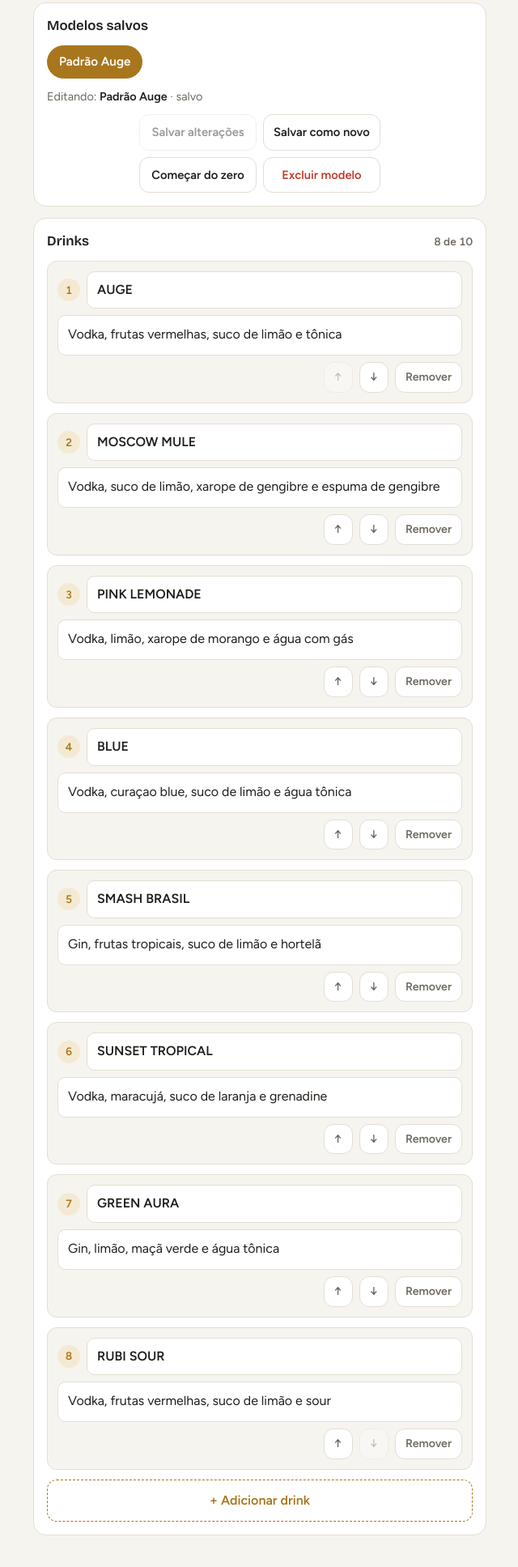
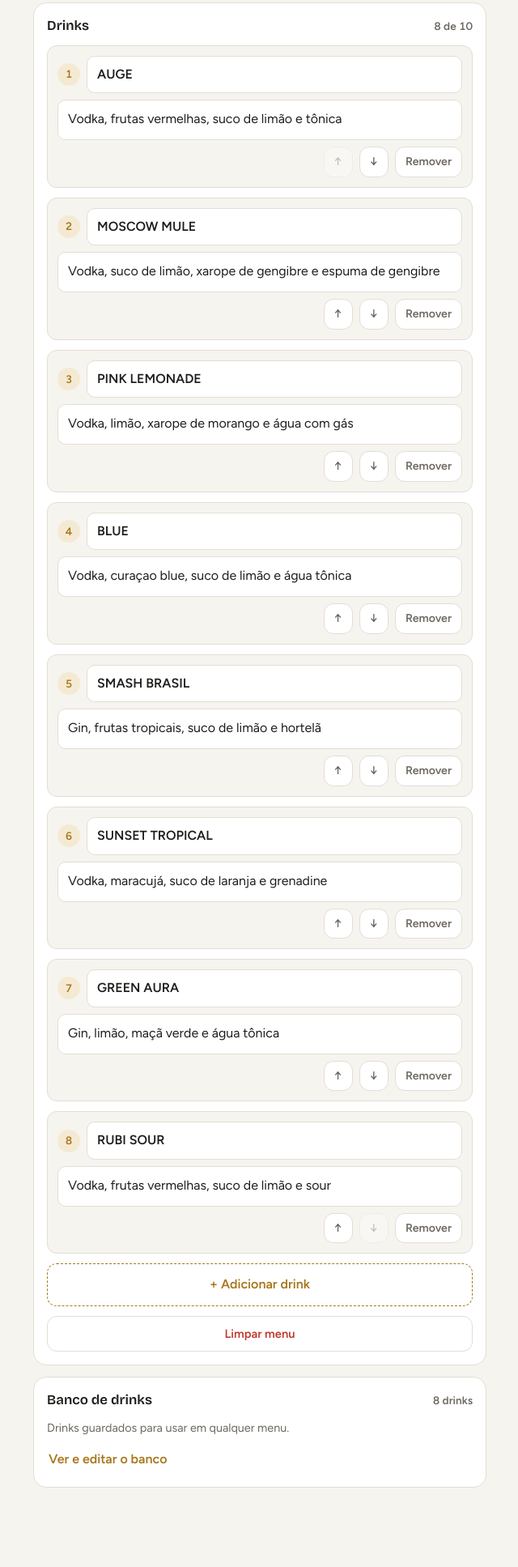
Before and after one commit to IgorAcender/ordem-evento, a plain HTML site: page menu/index.html in a window 1280 px wide. Shown: the part 951-2886 px from the top of the page at 81% size, without its empty margins (319-959 px from the left). Drawn offline with nearby package versions, Linux system fonts and the light colour scheme.

Commit message:
Menu: banco de drinks (escolher ao adicionar, salvar/editar/excluir) no lugar dos modelos de menu
Co-Authored-By: Claude Opus 5.5 <noreply@anthropic.com>
Claude-Session: https://claude.ai/code/session_015pvAeFFPKhjDkzGo9hu4gL

```diff
--- a/menu/index.html
+++ b/menu/index.html
@@ -84,6 +84,24 @@ button.primary{flex:1;background:var(--accent);border-color:var(--accent);color:
 .mconfirm,.mnew{display:grid;gap:10px;padding:12px;border-radius:12px;background:var(--accent-soft)}
 .mconfirm[hidden],.mnew[hidden]{display:none}
 .mconfirm span{font-size:.95rem;font-weight:500}
+.picker{display:grid;gap:10px;padding:12px;border-radius:12px;background:var(--accent-soft)}
+.picker[hidden],.blist[hidden],#bNovo[hidden]{display:none}
+.phead{display:flex;justify-content:space-between;align-items:center}
+.lnk{border:0;background:none;padding:6px 2px;color:var(--accent);font-weight:600}
+.lnk.left{justify-self:start}
+.plist{display:grid;gap:8px;max-height:52vh;overflow:auto}
+.pi{display:grid;gap:2px;text-align:left;padding:10px 12px;background:var(--surface)}
+.pi b{text-transform:uppercase;font-size:.95rem}
+.pi span{color:var(--muted);font-weight:400;font-size:.88rem}
+.pi:disabled{opacity:.5;cursor:default}
+.pi em{font-style:normal;color:var(--accent);font-size:.78rem;font-weight:600}
+.vazio{margin:0;color:var(--muted);font-size:.9rem}
+.blist{display:grid;gap:8px}
+.bi{display:grid;gap:8px;padding:10px 12px;border:1px solid var(--line);border-radius:12px}
+.bi .txt b{display:block;text-transform:uppercase;font-size:.95rem}
+.bi .txt span{color:var(--muted);font-size:.88rem}
+.bi .row button{padding:8px 10px;font-size:.88rem}
+.acts .sb{color:var(--accent);margin-right:auto}
 .pdfLink{display:block;text-align:center;padding:14px;border:2px dashed var(--accent);border-radius:12px;color:var(--accent);font-weight:600;text-decoration:none}
 @media (prefers-reduced-motion:reduce){*{transition:none!important}}
 </style>
@@ -111,26 +129,25 @@ button.primary{flex:1;background:var(--accent);border-color:var(--accent);color:
   </section>
 
   <section class="card">
-    <h2>Modelos salvos</h2>
-    <div id="modelos" class="chips" role="group" aria-label="Modelos salvos"></div>
-    <p class="mstatus" id="mStatus"></p>
-    <div id="mConfirm" class="mconfirm" hidden><span id="mConfTxt"></span><div class="row"><button type="button" id="mNo">Cancelar</button><button type="button" id="mYes" class="yes">Sim</button></div></div>
-    <div id="mNewBox" class="mnew" hidden>
-      <label>Nome do novo modelo<input id="mName" placeholder="Ex.: Casamento, 15 anos, Corporativo"></label>
-      <div class="row"><button type="button" id="mNewCancel">Cancelar</button><button type="button" id="mNewOk" class="yes">Salvar modelo</button></div>
+    <h2>Drinks <small id="count"></small></h2>
+    <div id="items" class="items"></div>
+    <button type="button" id="add" class="add">+ Adicionar drink</button>
+    <div id="picker" class="picker" hidden>
+      <div class="phead"><b>Escolha do banco</b><button type="button" id="pFechar" class="lnk">Fechar</button></div>
+      <input id="busca" type="search" placeholder="Buscar drink" aria-label="Buscar drink no banco" autocomplete="off">
+      <div id="plist" class="plist"></div>
+      <button type="button" id="pNovo" class="add">+ Criar drink novo</button>
     </div>
-    <div class="row wrap">
-      <button type="button" id="mSave">Salvar alterações</button>
-      <button type="button" id="mSaveNew">Salvar como novo</button>
-      <button type="button" id="mZero">Começar do zero</button>
-      <button type="button" id="mDel" class="del">Excluir modelo</button>
-    </div>
+    <div class="row"><button type="button" id="limpar" class="del">Limpar menu</button></div>
+    <div id="lConfirm" class="mconfirm" hidden><span>Tirar todos os drinks do menu? O banco de drinks continua salvo.</span><div class="row"><button type="button" id="lNo">Cancelar</button><button type="button" id="lYes" class="yes">Sim, limpar</button></div></div>
   </section>
 
   <section class="card">
-    <h2>Drinks <small id="count"></small></h2>
-    <div id="items" class="items"></div>
-    <button type="button" id="add" class="add">+ Adicionar drink</button>
+    <h2>Banco de drinks <small id="bCount"></small></h2>
+    <p class="mstatus">Drinks guardados para usar em qualquer menu.</p>
+    <button type="button" id="bToggle" class="lnk left" aria-expanded="false">Ver e editar o banco</button>
+    <div id="banco" class="blist" hidden></div>
+    <button type="button" id="bNovo" class="add" hidden>+ Novo drink no banco</button>
   </section>
 </div>
 
@@ -555,7 +572,7 @@ const PADRAO=[
 let items;
 try{items=JSON.parse(localStorage.getItem(KEY))}catch(e){}
 if(!Array.isArray(items))items=PADRAO.map(x=>({...x}));
-const save=()=>{try{localStorage.setItem(KEY,JSON.stringify(items))}catch(e){}if(typeof renderMods==="function")renderMods()};
+const save=()=>{try{localStorage.setItem(KEY,JSON.stringify(items))}catch(e){}};
 const toast=m=>{const t=$("toast");t.textContent=m;t.classList.add("on");setTimeout(()=>t.classList.remove("on"),2200)};
 const grow=t=>{t.style.height="auto";t.style.height=t.scrollHeight+2+"px"};
 
@@ -566,11 +583,14 @@ function renderItems(focusIdx){
     const d=document.createElement("div");d.className="item";
     d.innerHTML=`<div class="top"><span class="num">${i+1}</span><input class="tit" id="t_${i}" placeholder="Nome do drink" aria-label="Nome do drink ${i+1}"></div>
       <textarea id="d_${i}" placeholder="Ingredientes" aria-label="Descrição do drink ${i+1}"></textarea>
-      <div class="acts"><button type="button" class="up" aria-label="Subir">↑</button><button type="button" class="down" aria-label="Descer">↓</button><button type="button" class="rm">Remover</button></div>`;
+      <div class="acts"><button type="button" class="sb" hidden>Salvar no banco</button><button type="button" class="up" aria-label="Subir">↑</button><button type="button" class="down" aria-label="Descer">↓</button><button type="button" class="rm">Remover</button></div>`;
     const t=d.querySelector("input"),ta=d.querySelector("textarea");
     t.value=x.t||"";ta.value=x.d||"";
-    t.oninput=()=>{x.t=t.value;save();schedule()};
-    ta.oninput=()=>{x.d=ta.value;save();grow(ta);schedule()};
+    const sb=d.querySelector(".sb");
+    t.oninput=()=>{x.t=t.value;save();schedule();bancoBtn(sb,x)};
+    ta.oninput=()=>{x.d=ta.value;save();grow(ta);schedule();bancoBtn(sb,x)};
+    sb.onclick=()=>{guardar(x);bancoBtn(sb,x)};
+    if(typeof bancoBtn==="function"&&typeof banco!=="undefined")bancoBtn(sb,x);
     const up=d.querySelector(".up"),dn=d.querySelector(".down"),rm=d.querySelector(".rm");
     up.disabled=i===0;dn.disabled=i===items.length-1;
     up.onclick=()=>{[items[i-1],items[i]]=[items[i],items[i-1]];save();renderItems();schedule()};
@@ -588,49 +608,80 @@ function renderItems(focusIdx){
 }
 $("add").onclick=()=>{if(items.length>=MAX)return;items.push({t:"",d:""});save();renderItems(items.length-1);schedule()};
 
-/* ---------- modelos salvos ---------- */
-const MOD_KEY=KEY+"-modelos", CUR_KEY=KEY+"-atual";
-let modelos,cur=null;
-try{modelos=JSON.parse(localStorage.getItem(MOD_KEY))}catch(e){}
-if(!Array.isArray(modelos))modelos=[{n:"Padrão Auge",i:PADRAO.map(x=>({...x}))}];
-try{cur=localStorage.getItem(CUR_KEY)}catch(e){}
-if(cur&&!modelos.some(m=>m.n===cur))cur=null;
-if(cur===null&&!localStorage.getItem(KEY)&&modelos[0])cur=modelos[0].n;
-const saveMods=()=>{try{localStorage.setItem(MOD_KEY,JSON.stringify(modelos));if(cur)localStorage.setItem(CUR_KEY,cur);else localStorage.removeItem(CUR_KEY)}catch(e){}};
-const clean=l=>l.map(x=>({t:(x.t||"").trim(),d:(x.d||"").trim()})).filter(x=>x.t||x.d);
-const modAtual=()=>modelos.find(m=>m.n===cur);
-const dirty=()=>{const m=modAtual();return m?JSON.stringify(clean(items))!==JSON.stringify(clean(m.i)):clean(items).length>0};
-let pend=null;
-function ask(txt,fn){pend=fn;$("mConfTxt").textContent=txt;$("mConfirm").hidden=false;$("mNewBox").hidden=true}
-$("mYes").onclick=()=>{const f=pend;pend=null;$("mConfirm").hidden=true;f&&f()};
-$("mNo").onclick=()=>{pend=null;$("mConfirm").hidden=true};
-function carregar(m){items=m.i.map(x=>({...x}));cur=m.n;save();saveMods();renderItems();renderMods();schedule();toast("Modelo "+m.n+" carregado")}
-function renderMods(){
-  const box=$("modelos");box.innerHTML="";
-  modelos.forEach(m=>{const b=document.createElement("button");b.type="button";b.className="chip";b.textContent=m.n;
-    b.setAttribute("aria-pressed",m.n===cur?"true":"false");
-    b.onclick=()=>{if(m.n===cur&&!dirty())return;
-      if(dirty())ask(`Trocar para "${m.n}"? O que não foi salvo será perdido.`,()=>carregar(m));else carregar(m)};
-    box.appendChild(b)});
-  const d=dirty();
-  $("mStatus").innerHTML=cur?`Editando: <b></b>${d?' · <span class="warn">alterações não salvas</span>':' · salvo'}`:`Menu novo${d?' · <span class="warn">não salvo</span>':''}`;
-  if(cur)$("mStatus").querySelector("b").textContent=cur;
-  $("mSave").hidden=!cur;$("mSave").disabled=!d;
-  $("mDel").hidden=!cur;
+/* ---------- banco de drinks ---------- */
+const BANCO_KEY=KEY+"-banco";
+let banco;
+try{banco=JSON.parse(localStorage.getItem(BANCO_KEY))}catch(e){}
+if(!Array.isArray(banco))banco=PADRAO.map(x=>({...x}));
+const saveBanco=()=>{try{localStorage.setItem(BANCO_KEY,JSON.stringify(banco))}catch(e){}};
+const norm=t=>(t||"").trim().toLowerCase();
+const noBanco=t=>banco.find(b=>norm(b.t)===norm(t));
+const noMenu=t=>items.some(x=>norm(x.t)===norm(t));
+banco.sort((a,b)=>a.t.localeCompare(b.t,"pt-BR"));
+
+// botão "Salvar no banco" em cada quadradinho do menu
+function bancoBtn(btn,x){
+  const t=(x.t||"").trim(),b=t&&noBanco(t);
+  if(!t){btn.hidden=true;return}
+  if(!b){btn.hidden=false;btn.textContent="Salvar no banco";return}
+  if((b.d||"").trim()!==(x.d||"").trim()){btn.hidden=false;btn.textContent="Atualizar no banco";return}
+  btn.hidden=true;
 }
-$("mSave").onclick=()=>{const m=modAtual();if(!m)return;m.i=clean(items);saveMods();renderMods();toast("Modelo "+m.n+" salvo")};
-$("mSaveNew").onclick=()=>{$("mNewBox").hidden=false;$("mConfirm").hidden=true;$("mName").value="";$("mName").focus()};
-$("mNewCancel").onclick=()=>{$("mNewBox").hidden=true};
-$("mNewOk").onclick=()=>{
-  const n=$("mName").value.trim();if(!n){toast("Dê um nome ao modelo");$("mName").focus();return}
-  const fazer=()=>{const ex=modelos.find(m=>m.n===n);if(ex)ex.i=clean(items);else modelos.push({n,i:clean(items)});
-    cur=n;saveMods();$("mNewBox").hidden=true;renderMods();toast("Modelo "+n+" salvo")};
-  if(modelos.some(m=>m.n===n))ask(`Já existe "${n}". Substituir?`,fazer);else fazer();
-};
-$("mName").addEventListener("keydown",e=>{if(e.key==="Enter"){e.preventDefault();$("mNewOk").click()}});
-$("mZero").onclick=()=>{const go=()=>{items=[];cur=null;save();saveMods();renderItems();renderMods();schedule();toast("Menu em branco")};
-  if(clean(items).length)ask("Começar um menu do zero? Os drinks da tela serão apagados (os modelos salvos continuam).",go);else go()};
-$("mDel").onclick=()=>{const n=cur;ask(`Excluir o modelo "${n}"? Os drinks continuam na tela.`,()=>{modelos=modelos.filter(m=>m.n!==n);cur=null;saveMods();renderMods();toast("Modelo excluído")})};
+function guardar(x){const t=(x.t||"").trim();if(!t)return;const b=noBanco(t);
+  if(b){b.t=t;b.d=(x.d||"").trim();toast(t+" atualizado no banco")}else{banco.push({t,d:(x.d||"").trim()});toast(t+" salvo no banco")}
+  banco.sort((a,b)=>a.t.localeCompare(b.t,"pt-BR"));saveBanco();renderBanco()}
+
+// escolher do banco ao adicionar
+function renderPicker(){
+  const q=norm($("busca").value),box=$("plist");box.innerHTML="";
+  const lista=banco.filter(b=>!q||norm(b.t).includes(q)||norm(b.d).includes(q));
+  if(!lista.length){const p=document.createElement("p");p.className="vazio";p.textContent=banco.length?"Nenhum drink encontrado.":"O banco está vazio. Crie um drink novo.";box.appendChild(p)}
+  lista.forEach(b=>{const el=document.createElement("button");el.type="button";el.className="pi";
+    const ja=noMenu(b.t);el.disabled=ja;
+    el.innerHTML="<b></b><span></span>"+(ja?"<em>Já está no menu</em>":"");
+    el.querySelector("b").textContent=b.t;el.querySelector("span").textContent=b.d;
+    el.onclick=()=>{if(items.length>=MAX)return;items.push({t:b.t,d:b.d});save();renderItems();schedule();toast(b.t+" adicionado");
+      if(items.length>=MAX)fecharPicker();else renderPicker()};
+    box.appendChild(el)});
+}
+function abrirPicker(){$("picker").hidden=false;$("add").hidden=true;$("busca").value="";renderPicker()}
+function fecharPicker(){$("picker").hidden=true;$("add").hidden=false}
+$("add").onclick=()=>{if(items.length>=MAX)return;abrirPicker()};
+$("pFechar").onclick=fecharPicker;
+$("busca").oninput=renderPicker;
+$("pNovo").onclick=()=>{if(items.length>=MAX)return;fecharPicker();items.push({t:"",d:""});save();renderItems(items.length-1);schedule()};
+
+// limpar menu
+$("limpar").onclick=()=>{$("lConfirm").hidden=false};
+$("lNo").onclick=()=>{$("lConfirm").hidden=true};
+$("lYes").onclick=()=>{items=[];save();renderItems();schedule();$("lConfirm").hidden=true;toast("Menu limpo")};
+
+// gerenciar banco
+let editIdx=null,novoBanco=false;
+function renderBanco(){
+  $("bCount").textContent=banco.length+(banco.length===1?" drink":" drinks");
+  const box=$("banco");box.innerHTML="";
+  const form=(t,d,onOk,onCancel,onDel)=>{const el=document.createElement("div");el.className="bi";
+    el.innerHTML=`<input class="tit" placeholder="Nome do drink" aria-label="Nome do drink"><textarea placeholder="Ingredientes" aria-label="Descrição"></textarea>
+      <div class="row"><button type="button" class="c">Cancelar</button>${onDel?'<button type="button" class="del x">Excluir</button>':''}<button type="button" class="yes ok">Salvar</button></div>`;
+    const ti=el.querySelector("input"),ta=el.querySelector("textarea");ti.value=t;ta.value=d;
+    ta.oninput=()=>grow(ta);
+    el.querySelector(".ok").onclick=()=>{const nt=ti.value.trim();if(!nt){toast("Dê um nome ao drink");ti.focus();return}onOk(nt,ta.value.trim())};
+    el.querySelector(".c").onclick=onCancel;
+    if(onDel){const x=el.querySelector(".x");x.onclick=()=>{if(!x.classList.contains("sure")){x.classList.add("sure");x.textContent="Confirmar";setTimeout(()=>{x.classList.remove("sure");x.textContent="Excluir"},3000);return}onDel()}}
+    setTimeout(()=>grow(ta));return [el,ti]};
+  if(novoBanco){const [el,ti]=form("","",(t,d)=>{const b=noBanco(t);if(b){b.d=d}else banco.push({t,d});banco.sort((a,b)=>a.t.localeCompare(b.t,"pt-BR"));saveBanco();novoBanco=false;renderBanco();toast(t+" salvo no banco")},()=>{novoBanco=false;renderBanco()});box.appendChild(el);setTimeout(()=>ti.focus())}
+  banco.forEach((b,i)=>{
+    if(i===editIdx){const [el]=form(b.t,b.d,(t,d)=>{const dup=banco.findIndex((o,k)=>k!==i&&norm(o.t)===norm(t));if(dup>=0){toast("Já existe um drink com esse nome");return}b.t=t;b.d=d;banco.sort((a,c)=>a.t.localeCompare(c.t,"pt-BR"));saveBanco();editIdx=null;renderBanco();renderItems();toast("Drink atualizado no banco")},()=>{editIdx=null;renderBanco()},()=>{banco.splice(i,1);saveBanco();editIdx=null;renderBanco();renderItems();toast("Drink excluído do banco")});box.appendChild(el);return}
+    const el=document.createElement("div");el.className="bi";
+    el.innerHTML='<div class="txt"><b></b><span></span></div><div class="row"><button type="button" class="e">Editar</button></div>';
+    el.querySelector("b").textContent=b.t;el.querySelector("span").textContent=b.d;
+    el.querySelector(".e").onclick=()=>{editIdx=i;novoBanco=false;renderBanco()};
+    box.appendChild(el)});
+  if(!$("picker").hidden)renderPicker();
+}
+$("bToggle").onclick=()=>{const on=$("banco").hidden;$("banco").hidden=!on;$("bNovo").hidden=!on;$("bToggle").setAttribute("aria-expanded",on);$("bToggle").textContent=on?"Fechar o banco":"Ver e editar o banco";if(!on){editIdx=null;novoBanco=false;renderBanco()}};
+$("bNovo").onclick=()=>{novoBanco=true;editIdx=null;renderBanco()};
 
 /* ---------- desenho da folha A4 (unidades em mm) ---------- */
 const A4W=210,A4H=297;
@@ -730,7 +781,7 @@ const logoReady=new Promise(r=>{if(LOGO.complete)r();else{LOGO.onload=r;LOGO.one
 let tm=null;
 function schedule(){clearTimeout(tm);tm=setTimeout(()=>drawMenu($("preview"),items),120)}
 renderItems();
-renderMods();
+renderBanco();
 Promise.all([fontsReady(),logoReady]).then(()=>drawMenu($("preview"),items));
 drawMenu($("preview"),items);
 
```
